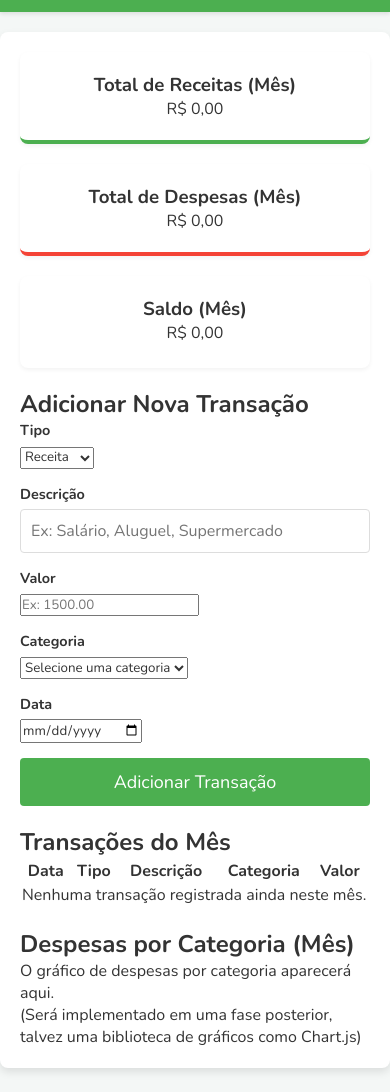
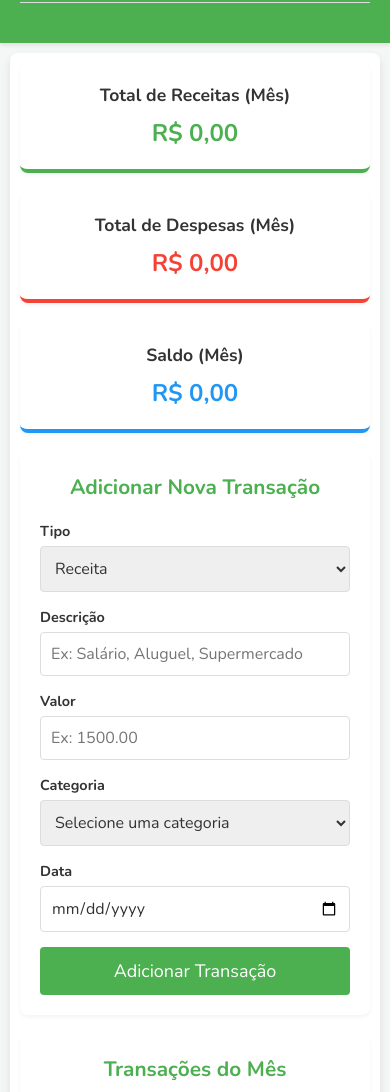
Before and after one commit to luizinho2002/projetos_front_end, a plain HTML site: page projeto_1_site_financas/dashboard.html in a window 390 px wide. Shown: the part 143-1235 px from the top of the page. Drawn offline with nearby package versions, Linux system fonts and the light colour scheme; a script that the page names is missing.

Commit message:
Estilização completa das páginas index.html e dashboard.html

```diff
--- a/projeto_1_site_financas/css/style.css
+++ b/projeto_1_site_financas/css/style.css
@@ -194,7 +194,8 @@ body {
 .welcome-message {
   font-size: 1.5rem;
   font-weight: bold;
-  color: var(--primary-color);
+  /* color: var(--primary-color); */
+  color: #fff;
 }
 
 .btn-logout {
@@ -242,6 +243,203 @@ body {
 .card.expense {
   border-color: var(--error-color);
 }
-.card-balance {
+.card.balance {
   border-color: var(--secondary-color);
 }
+
+.card h3 {
+  margin-bottom: 10px;
+  font-size: 1.1em;
+  color: var(--text-color);
+}
+
+.card p {
+  font-size: 2em;
+  font-weight: bold;
+}
+
+.card.revenue p {
+  color: var(--success-color);
+}
+.card.expense p {
+  color: var(--error-color);
+}
+.card.balance p {
+  color: var(--secondary-color);
+}
+
+/* Estilos para as Seções de Adicionar Transação, Transações e Gráfico */
+.transactions-section,
+.add-transaction-section,
+.category-expenses-chart {
+  background-color: var(--card-background);
+  padding: 20px;
+  border-radius: 8px;
+  box-shadow: 0 2px 4px rgba(0, 0, 0, 0.05);
+}
+
+/* Títulos das Seções (Adicionar Transação, Transações, Gráfico) */
+.add-transaction-section h2,
+.transactions-section h2,
+.category-expenses-chart h2 {
+  margin-bottom: 20px;
+  color: var(--primary-color);
+  text-align: center;
+}
+
+/* Estilos para os Grupos de Formulário dentro da seção de transação */
+.transaction-form .form-group {
+  margin-bottom: 15px;
+}
+
+.transactio-form .form-group label {
+  display: block;
+  margin-bottom: 5px;
+  font-weight: bold;
+  font-size: 0.9rem;
+}
+
+.transaction-form .form-group input,
+.transaction-form .form-group select,
+.transaction-form .form-group textarea {
+  width: 100%;
+  padding: 10px;
+  border: 1px solid var(--border-color);
+  border-radius: 4px;
+  font-size: 16px;
+}
+
+.transaction-form .btn {
+  margin-top: 15px;
+}
+
+/* Estilos para a Tabela de Transações */
+.transactions-table {
+  width: 100%;
+  border-collapse: collapse;
+  margin-top: 20px;
+}
+
+.transactions-table th,
+.transactions-tble td {
+  padding: 12px;
+  border: 1px solid var(--border-color);
+  text-align: left;
+}
+
+.transactions-table th {
+  background-color: var(--primary-color);
+  color: #fff;
+  font-weight: bold;
+}
+
+.transactions-table tbody tr:nth-child(even) {
+  background-color: #f9f9f9;
+}
+
+.transactions-table tbody tr:hover {
+  background-color: #f1f1f1;
+}
+
+/* Cores específicas para o tipo de transação na tabela (aplicadas via JS) */
+.transaction-type-revenue {
+  color: var(--success-color);
+  font-weight: bold;
+}
+
+.transaction-type-expense {
+  color: var(--error-color); /* Texto em vermelho para despesas */
+}
+
+.no-transactions-message {
+  text-align: center;
+  padding: 20px;
+  font-style: italic;
+  color: #666;
+}
+
+/* Estilos para a Área do Gráfico (placeholder poe enquanto) */
+.category-expenses-chart {
+  background-color: var(--card-background);
+  padding: 20px;
+  border-radius: 8px;
+  box-shadow: 0 2px 4px rgba(0, 0, 0, 0.05);
+}
+
+.category-expenses-chart h2 {
+  margin-bottom: 20px;
+  color: var(--primary-color);
+  text-align: center;
+}
+
+.chart-container {
+  height: 300px;
+  width: 100%;
+  display: flex;
+  flex-direction: column;
+  justify-content: center;
+  align-items: center;
+  border: 1px dashed var(--border-color);
+  color: #999;
+  background-color: #fcfcfc;
+  border-radius: 4px;
+}
+
+/* Responsividade Geral para Telas Menores (Media Queries) */
+@media (max-width: 768px) {
+  .dashboard-container {
+    padding: 15px;
+    margin: 15px;
+  }
+
+  .dashboard-header {
+    flex-direction: column;
+    gap: 10px;
+    align-items: flex-start;
+    padding-bottom: 10px;
+  }
+
+  .welcome-message {
+    font-size: 1.2rem;
+  }
+
+  .summary-cards {
+    flex-direction: column;
+  }
+
+  .card {
+    min-width: unset;
+    width: 100%;
+  }
+
+  .transactions-table th,
+  .transactions-table td {
+    padding: 8px;
+    font-size: 0.9em;
+  }
+
+  /* Para tabelas em muito pequenas, pode-se fazer com que a tabela role horizontalmente */
+  /* .transactions-table {
+      display: block;
+      overflow-x: hidden;
+      white-space: nowrap;
+  } */
+}
+
+/* Media query para telas muito pequenas (ex: celulares antigos ou modo paisagem) */
+@media (max-width: 480px) {
+  .dashboard-container {
+    padding: 10px;
+    margin: 10px;
+  }
+
+  .card p {
+    font-size: 1.5em;
+  }
+
+  .add-transaction-section h2,
+  .transactions-section h2,
+  .category-expenses-chart h2 {
+    font-size: 1.3em;
+  }
+}
```
